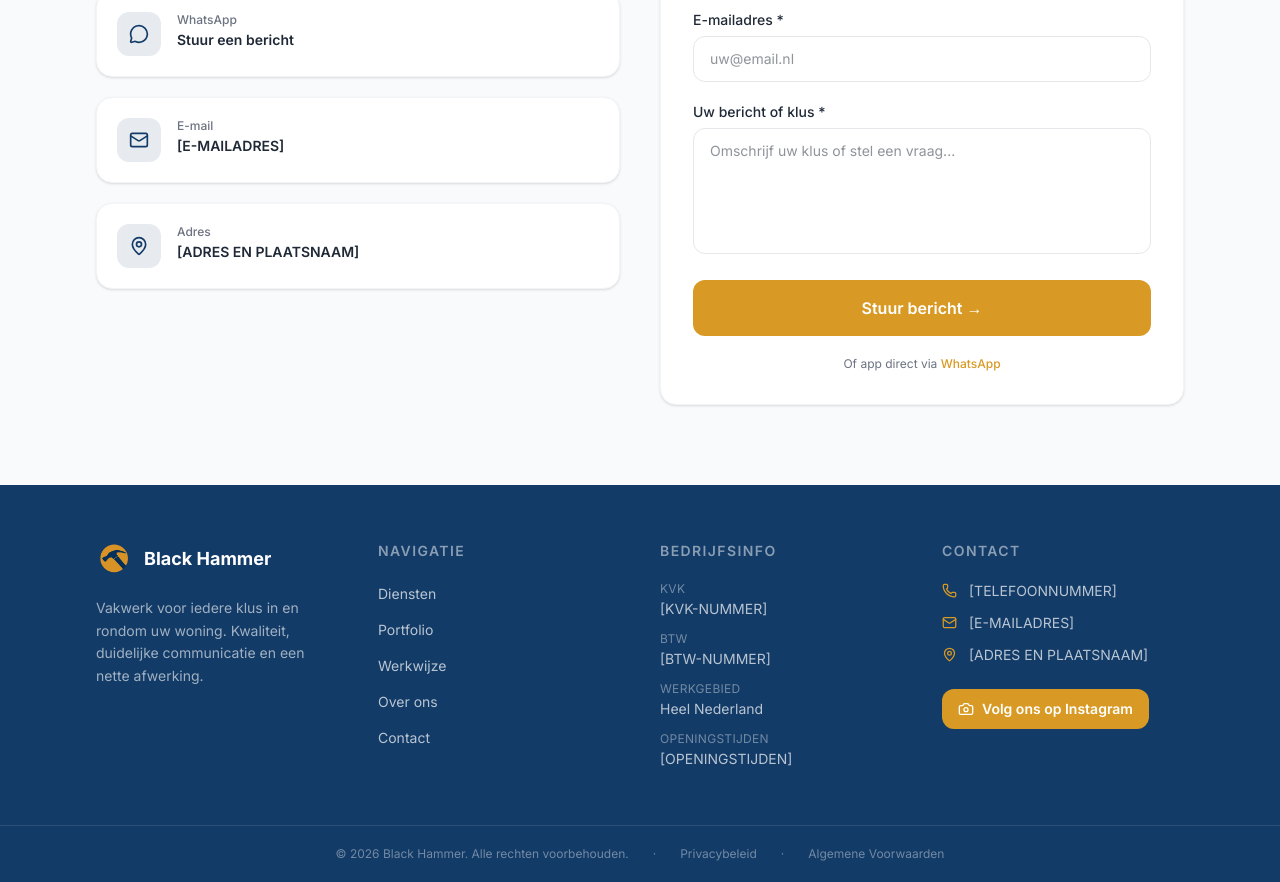
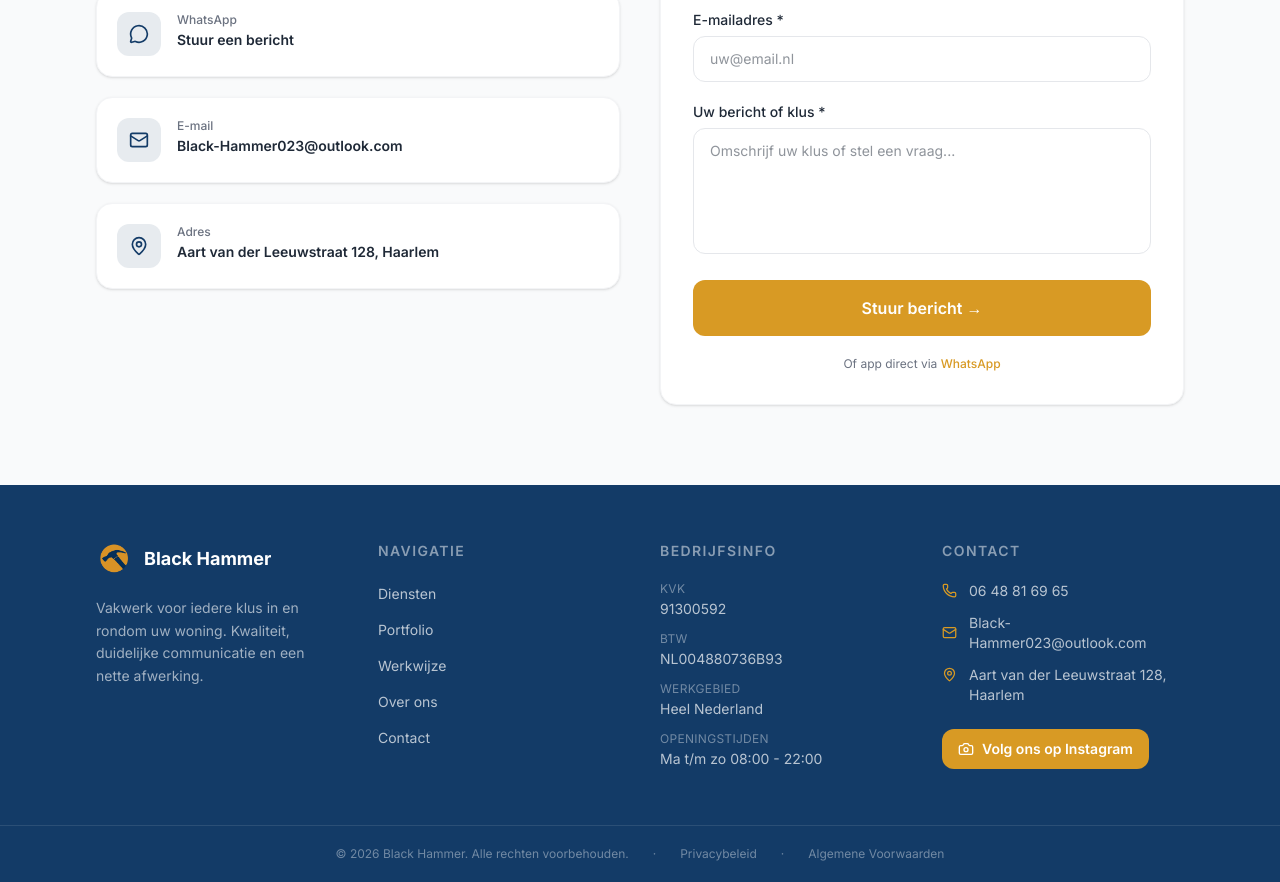
Before and after one commit to BlackhammerNL/black-hammer, a Next.js app: page / in a window 1280 px wide. Shown: the part 6140-7022 px from the top of the page. Built offline with nearby package versions, Linux system fonts and the light colour scheme.

Commit message:
Fill in all real contact details, KvK, BTW, hours and Instagram

```diff
--- a/app/privacy/page.tsx
+++ b/app/privacy/page.tsx
@@ -22,7 +22,7 @@ export default function PrivacyPage() {
             <section>
               <h2 className="text-xl font-bold text-primary mb-3">1. Wie zijn wij?</h2>
               <p className="leading-relaxed">
-                Black Hammer is een klusbedrijf gevestigd in Nederland. Wij bieden diensten aan op het gebied van loodgieterswerk, timmerwerk en schilderwerk. Voor vragen over dit privacybeleid kunt u contact opnemen via <strong>[E-MAILADRES]</strong>.
+                Black Hammer is een klusbedrijf gevestigd in Nederland. Wij bieden diensten aan op het gebied van loodgieterswerk, timmerwerk en schilderwerk. Voor vragen over dit privacybeleid kunt u contact opnemen via <strong>Black-Hammer023@outlook.com</strong>.
               </p>
             </section>
 
@@ -71,7 +71,7 @@ export default function PrivacyPage() {
                 <li>Recht op bezwaar tegen verwerking</li>
               </ul>
               <p className="leading-relaxed mt-3">
-                Neem contact met ons op via <strong>[E-MAILADRES]</strong> om gebruik te maken van uw rechten. Wij reageren binnen 30 dagen.
+                Neem contact met ons op via <strong>Black-Hammer023@outlook.com</strong> om gebruik te maken van uw rechten. Wij reageren binnen 30 dagen.
               </p>
             </section>
 
@@ -102,10 +102,10 @@ export default function PrivacyPage() {
               <p className="leading-relaxed">Heeft u vragen over ons privacybeleid?</p>
               <div className="mt-3 bg-white rounded-2xl p-5 border border-gray-100 text-sm space-y-1">
                 <p><strong>Black Hammer</strong></p>
-                <p>[ADRES EN PLAATSNAAM]</p>
-                <p>[E-MAILADRES]</p>
-                <p>[TELEFOONNUMMER]</p>
-                <p>KvK: [KVK-NUMMER]</p>
+                <p>Aart van der Leeuwstraat 128, Haarlem</p>
+                <p>Black-Hammer023@outlook.com</p>
+                <p>06 48 81 69 65</p>
+                <p>KvK: 91300592</p>
               </div>
             </section>
           </div>
--- a/app/voorwaarden/page.tsx
+++ b/app/voorwaarden/page.tsx
@@ -17,14 +17,14 @@ export default function VoorwaardenPage() {
             Algemene Voorwaarden
           </h1>
           <p className="text-bh-muted text-sm mb-10">
-            Versie: juli 2026 · Black Hammer, [PLAATSNAAM]
+            Versie: juli 2026 · Black Hammer, Haarlem
           </p>
 
           <div className="space-y-8 text-bh-text">
             <section>
               <h2 className="text-xl font-bold text-primary mb-3">Artikel 1 – Definities</h2>
               <ul className="space-y-2 text-bh-muted leading-relaxed">
-                <li><strong className="text-bh-text">Opdrachtnemer:</strong> Black Hammer, gevestigd te [PLAATSNAAM], ingeschreven bij de KvK onder nummer [KVK-NUMMER].</li>
+                <li><strong className="text-bh-text">Opdrachtnemer:</strong> Black Hammer, gevestigd te Haarlem, ingeschreven bij de KvK onder nummer 91300592.</li>
                 <li><strong className="text-bh-text">Opdrachtgever:</strong> de persoon of het bedrijf dat opdracht geeft tot het uitvoeren van werkzaamheden.</li>
                 <li><strong className="text-bh-text">Overeenkomst:</strong> de afspraken tussen opdrachtnemer en opdrachtgever over uit te voeren werkzaamheden.</li>
               </ul>
@@ -95,7 +95,7 @@ export default function VoorwaardenPage() {
             <section>
               <h2 className="text-xl font-bold text-primary mb-3">Artikel 9 – Toepasselijk recht</h2>
               <p className="leading-relaxed text-bh-muted">
-                Op alle overeenkomsten met Black Hammer is uitsluitend Nederlands recht van toepassing. Geschillen worden voorgelegd aan de bevoegde rechter in het arrondissement [PLAATSNAAM].
+                Op alle overeenkomsten met Black Hammer is uitsluitend Nederlands recht van toepassing. Geschillen worden voorgelegd aan de bevoegde rechter in het arrondissement Haarlem.
               </p>
             </section>
           </div>
--- a/components/Contact.tsx
+++ b/components/Contact.tsx
@@ -5,10 +5,10 @@ import { motion } from "framer-motion";
 import { Phone, MessageCircle, Mail, MapPin } from "lucide-react";
 
 /* ── Vul hier de echte contactgegevens in ─────────────────── */
-const PHONE = "[TELEFOONNUMMER]";
-const WHATSAPP_NUMBER = "31600000000"; // formaat: landcode + nummer zonder +
-const EMAIL = "[E-MAILADRES]";
-const ADDRESS = "[ADRES EN PLAATSNAAM]";
+const PHONE = "06 48 81 69 65";
+const WHATSAPP_NUMBER = "31648816965";
+const EMAIL = "Black-Hammer023@outlook.com";
+const ADDRESS = "Aart van der Leeuwstraat 128, Haarlem";
 /* ─────────────────────────────────────────────────────────── */
 
 export default function Contact() {
--- a/components/Footer.tsx
+++ b/components/Footer.tsx
@@ -62,11 +62,11 @@ export default function Footer() {
             <ul className="space-y-3 text-sm text-white/70">
               <li>
                 <span className="text-white/40 text-xs uppercase tracking-wide block mb-0.5">KvK</span>
-                [KVK-NUMMER]
+                91300592
               </li>
               <li>
                 <span className="text-white/40 text-xs uppercase tracking-wide block mb-0.5">BTW</span>
-                [BTW-NUMMER]
+                NL004880736B93
               </li>
               <li>
                 <span className="text-white/40 text-xs uppercase tracking-wide block mb-0.5">Werkgebied</span>
@@ -74,7 +74,7 @@ export default function Footer() {
               </li>
               <li>
                 <span className="text-white/40 text-xs uppercase tracking-wide block mb-0.5">Openingstijden</span>
-                [OPENINGSTIJDEN]
+                Ma t/m zo 08:00 - 22:00
               </li>
             </ul>
           </div>
@@ -87,21 +87,21 @@ export default function Footer() {
             <ul className="space-y-3 text-sm text-white/70">
               <li className="flex items-center gap-3">
                 <Phone size={15} className="text-accent shrink-0" />
-                [TELEFOONNUMMER]
+                06 48 81 69 65
               </li>
               <li className="flex items-center gap-3">
                 <Mail size={15} className="text-accent shrink-0" />
-                [E-MAILADRES]
+                Black-Hammer023@outlook.com
               </li>
               <li className="flex items-start gap-3">
                 <MapPin size={15} className="text-accent shrink-0 mt-0.5" />
-                [ADRES EN PLAATSNAAM]
+                Aart van der Leeuwstraat 128, Haarlem
               </li>
             </ul>
 
             {/* Instagram CTA */}
             <a
-              href="https://instagram.com/[INSTAGRAM_NAAM]"
+              href="https://instagram.com/blackhammer023"
               target="_blank"
               rel="noopener noreferrer"
               className="inline-flex items-center gap-2 mt-6 bg-accent hover:bg-accent-dark text-white text-sm font-semibold px-4 py-2.5 rounded-xl transition-colors"
--- a/components/Hero.tsx
+++ b/components/Hero.tsx
@@ -53,7 +53,7 @@ export default function Hero() {
               Vraag offerte aan
             </a>
             <a
-              href="https://wa.me/31600000000"
+              href="https://wa.me/31648816965"
               target="_blank"
               rel="noopener noreferrer"
               className="inline-flex items-center justify-center gap-2 bg-white/10 hover:bg-white/20 border border-white/30 text-white font-semibold text-base px-8 py-4 rounded-2xl backdrop-blur-sm transition-all hover:scale-105"
```
